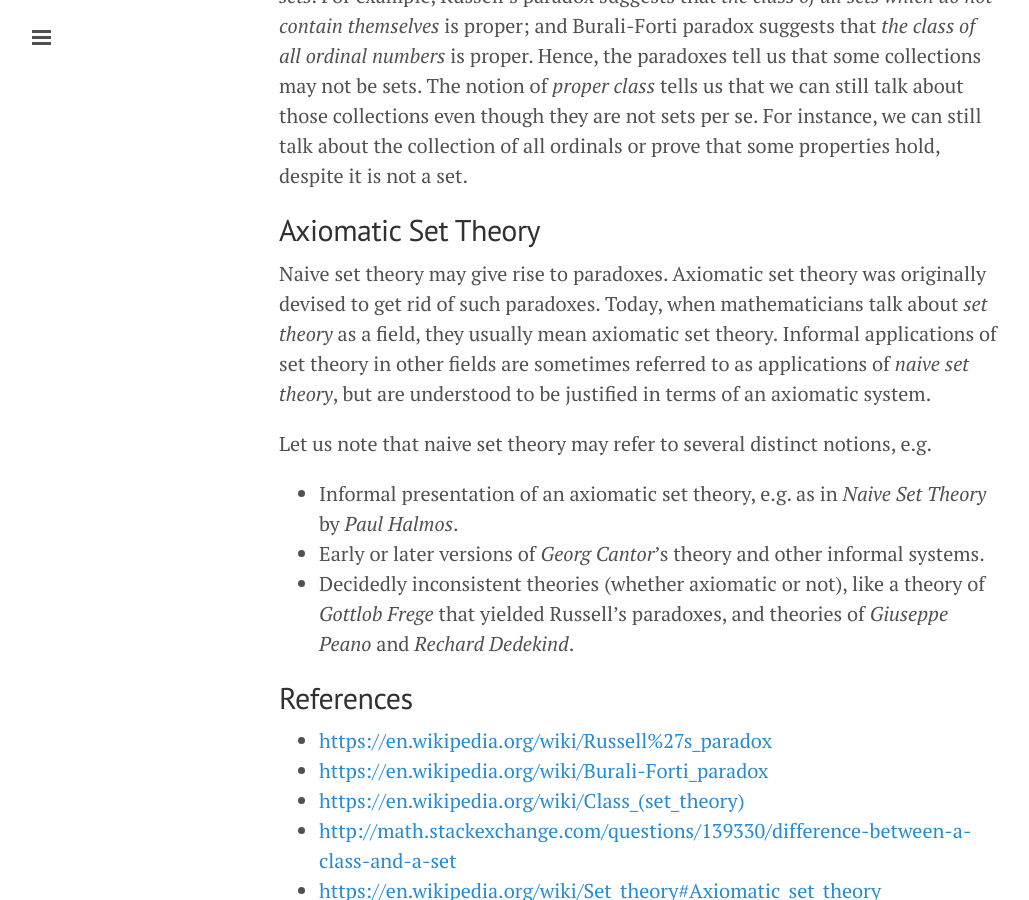
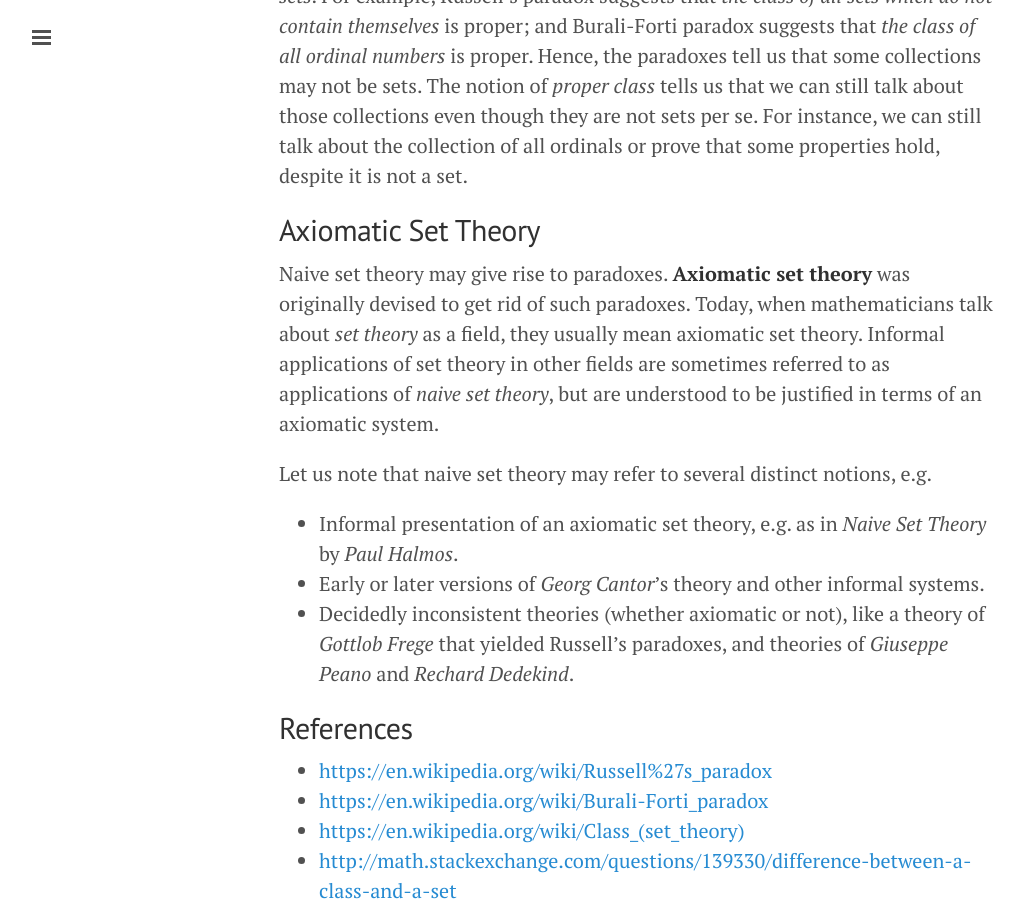
Before and after one commit to xlives/xlives.github.io, a Jekyll site: the page built from _posts/2016-09-14-set-vs-class-set-theory.markdown, in a window 1280 px wide and 900 px high, scrolled down 956 px. Shown: the whole window, without its empty margins (1-1030 px from the left). Built offline with Jekyll 4.4.1, drawn with Linux system fonts in a browser that asks for light colours.

```diff
--- a/_posts/2016-09-14-set-vs-class-set-theory.markdown
+++ b/_posts/2016-09-14-set-vs-class-set-theory.markdown
@@ -35,7 +35,7 @@ despite it is not a set.
 
 ## Axiomatic Set Theory
 
-Naive set theory may give rise to paradoxes. Axiomatic set theory was originally devised to get rid of
+Naive set theory may give rise to paradoxes. **Axiomatic set theory** was originally devised to get rid of
 such paradoxes. Today, when mathematicians talk about *set theory* as a field, they usually mean axiomatic set theory.
 Informal applications of set theory in other fields are sometimes referred to as applications of *naive set theory*, but
 are understood to be justified in terms of an axiomatic system.
```
